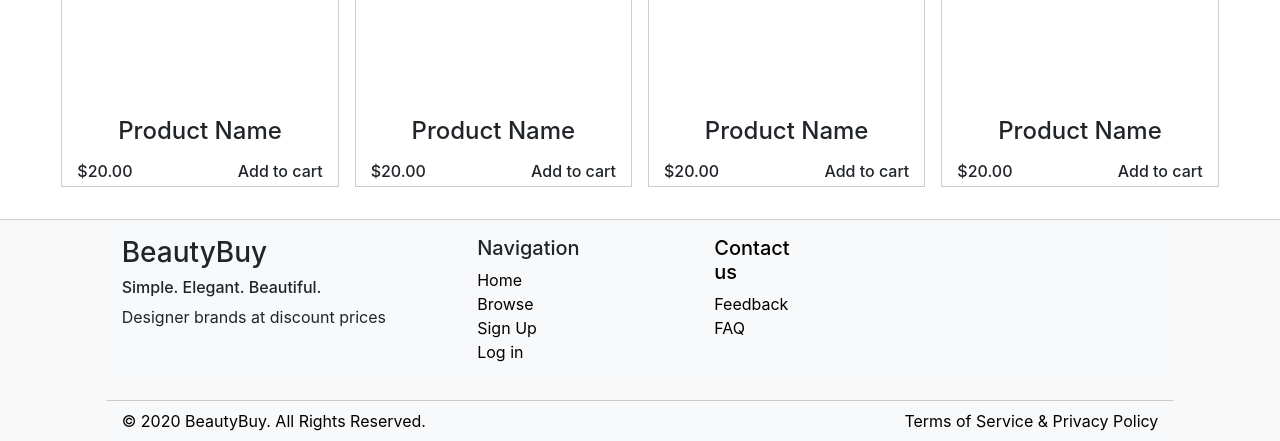
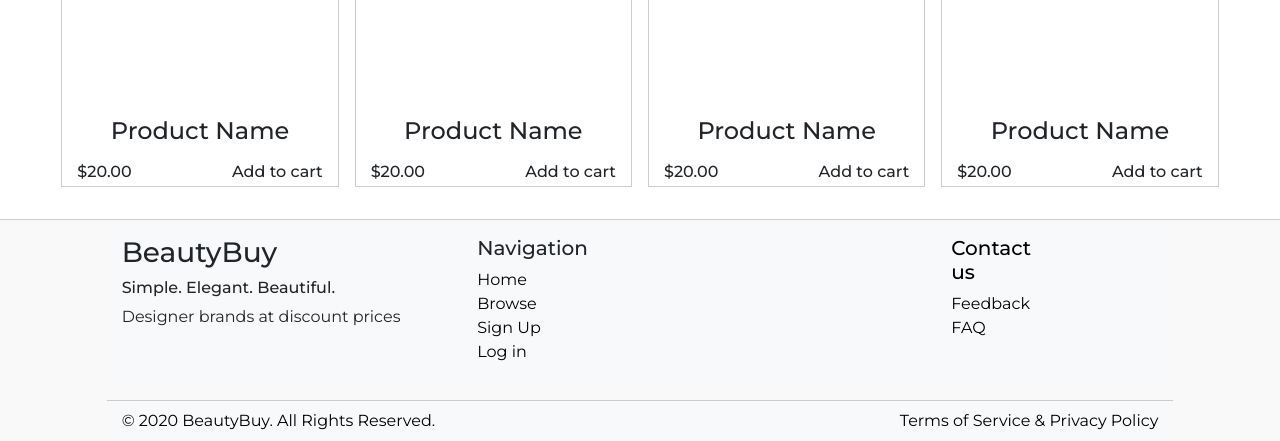
Before and after one commit to AlcornRyan/3172-ecommerce, a PHP site: page / in a window 1280 px wide. Shown: the part 1949-2390 px from the top of the page. Run offline with PHP 8.4, Linux system fonts and the light colour scheme.

Commit message:
aref commit

```diff
--- a/db/db.php
+++ b/db/db.php
@@ -5,20 +5,16 @@
 	 *	db.php
 	 *	Connects to the Database on localhost.
 	 */
-	$user = 'root';
-	$password = 'root';
-	$db = 'inventory';
-	$host = 'localhost';
-	$port = 8889;
 
-	$link = mysqli_init();
-	$success = mysqli_real_connect(
-	   $link,
-	   $host,
-	   $user,
-	   $password,
-	   $db,
-	   $port
-	);
+	$host = "localhost";
+	$un = "root";
+	$pw = "";
+	$db = "beautybuy";
+
+	$conn = new mysqli($host, $un, $pw, $db);
+
+	if ($conn->connect_error) {
+		die ("Error connecting to the DB.<br>" . $conn->connect_error);
+	}
 
 ?>
--- a/include/footer.php
+++ b/include/footer.php
@@ -16,16 +16,12 @@
                 <div class="col-md-8">
                     <div class="row">
                         <!-- Column 2 -->
-                        <div class="col-md-4 footerColumn">
+                        <div class="col-md-8 footerColumn">
                             <h5>Navigation</h5>
                             <p> <a href="../index.php" >Home</a> <p>
                             <p> <a href="index.php?page=browse"> Browse</a> </p>
                             <p> <a href="index.php?page=signup"> Sign Up </a></p>
                             <p> <a href="index.php?page=signin">Log in</p>
-                        </div>
-
-                        <!-- Column 3 -->
-                        <div class="col-md-4 footerColumn">
                         </div>
 
                         <!-- Column 4 -->
--- a/include/signin/signinCon.php
+++ b/include/signin/signinCon.php
@@ -2,7 +2,7 @@
 <div class="row signInBox">
 
     <!-- Left Side -->
-    <div class="d-sm-block col-md-6 si_leftCon">
+    <div class="col-md-6 si_leftCon d-none d-md-block">
         <img src="images/login.svg" />
     </div>
 
--- a/include/signup/signupCon.php
+++ b/include/signup/signupCon.php
@@ -2,7 +2,7 @@
 <div class="row signUpBox">
 
     <!-- Left Side -->
-    <div class="d-sm-block col-md-6 su_leftCon">
+    <div class="d-none d-md-block col-md-6 su_leftCon">
         <img src="images/signup.svg" />
     </div>
 
--- a/index.php
+++ b/index.php
@@ -8,14 +8,16 @@
 ?>
 <!doctype html>
 <html lang="en">
-  <head>
+
+<head>
 	<title>BeautyBuy</title>
 	<!-- Required meta tags -->
 	<meta charset="utf-8">
 	<meta name="viewport" content="width=device-width, initial-scale=1, shrink-to-fit=no">
 
 	<!-- Bootstrap CSS -->
-	<link rel="stylesheet" href="https://stackpath.bootstrapcdn.com/bootstrap/4.3.1/css/bootstrap.min.css" integrity="sha384-ggOyR0iXCbMQv3Xipma34MD+dH/1fQ784/j6cY/iJTQUOhcWr7x9JvoRxT2MZw1T" crossorigin="anonymous">
+	<link rel="stylesheet" href="https://stackpath.bootstrapcdn.com/bootstrap/4.3.1/css/bootstrap.min.css"
+		integrity="sha384-ggOyR0iXCbMQv3Xipma34MD+dH/1fQ784/j6cY/iJTQUOhcWr7x9JvoRxT2MZw1T" crossorigin="anonymous">
 
 	<!-- BeautyBuy CSS -->
 	<link rel="stylesheet" type="text/css" href="style/style.css">
@@ -29,14 +31,29 @@
 	<link rel="stylesheet" type="text/css" href="style/signin.css">
 	<link rel="stylesheet" type="text/css" href="style/signup.css">
 	<link rel="stylesheet" type="text/css" href="style/footer.css">
-  </head>
-  <body>
+
+	<!-- Google Fonts-->
+
+	<link rel="preconnect" href="https://fonts.gstatic.com">
+	<link
+		href="https://fonts.googleapis.com/css2?family=Montserrat:ital,wght@0,100;0,200;0,300;0,400;0,500;0,600;0,700;0,800;0,900;1,100;1,200;1,300;1,400;1,500;1,600;1,700;1,800;1,900&display=swap"
+		rel="stylesheet">
+
+</head>
+
+<body>
 
 	<!-- Optional JavaScript -->
 	<!-- jQuery first, then Popper.js, then Bootstrap JS -->
-	<script src="https://code.jquery.com/jquery-3.3.1.slim.min.js" integrity="sha384-q8i/X+965DzO0rT7abK41JStQIAqVgRVzpbzo5smXKp4YfRvH+8abtTE1Pi6jizo" crossorigin="anonymous"></script>
-	<script src="https://cdnjs.cloudflare.com/ajax/libs/popper.js/1.14.7/umd/popper.min.js" integrity="sha384-UO2eT0CpHqdSJQ6hJty5KVphtPhzWj9WO1clHTMGa3JDZwrnQq4sF86dIHNDz0W1" crossorigin="anonymous"></script>
-	<script src="https://stackpath.bootstrapcdn.com/bootstrap/4.3.1/js/bootstrap.min.js" integrity="sha384-JjSmVgyd0p3pXB1rRibZUAYoIIy6OrQ6VrjIEaFf/nJGzIxFDsf4x0xIM+B07jRM" crossorigin="anonymous"></script>
+	<script src="https://code.jquery.com/jquery-3.3.1.slim.min.js"
+		integrity="sha384-q8i/X+965DzO0rT7abK41JStQIAqVgRVzpbzo5smXKp4YfRvH+8abtTE1Pi6jizo" crossorigin="anonymous">
+	</script>
+	<script src="https://cdnjs.cloudflare.com/ajax/libs/popper.js/1.14.7/umd/popper.min.js"
+		integrity="sha384-UO2eT0CpHqdSJQ6hJty5KVphtPhzWj9WO1clHTMGa3JDZwrnQq4sF86dIHNDz0W1" crossorigin="anonymous">
+	</script>
+	<script src="https://stackpath.bootstrapcdn.com/bootstrap/4.3.1/js/bootstrap.min.js"
+		integrity="sha384-JjSmVgyd0p3pXB1rRibZUAYoIIy6OrQ6VrjIEaFf/nJGzIxFDsf4x0xIM+B07jRM" crossorigin="anonymous">
+	</script>
 
 	<?php
 
@@ -47,7 +64,7 @@
 
 	<main>
 
-	<?php
+		<?php
 
 	if (!isset($_GET['page'])) { 						// page not set, display landing page
 
@@ -89,5 +106,6 @@
 
 	?>
 
-  </body>
+</body>
+
 </html>
--- a/style/style.css
+++ b/style/style.css
@@ -1,3 +1,7 @@
+body {
+  font-family: 'Montserrat', sans-serif !important;
+}
+
 /* unvisited link */
 a:link {
   color: #000000;
```
Lines whose indentation alone changed are shown as unchanged.
